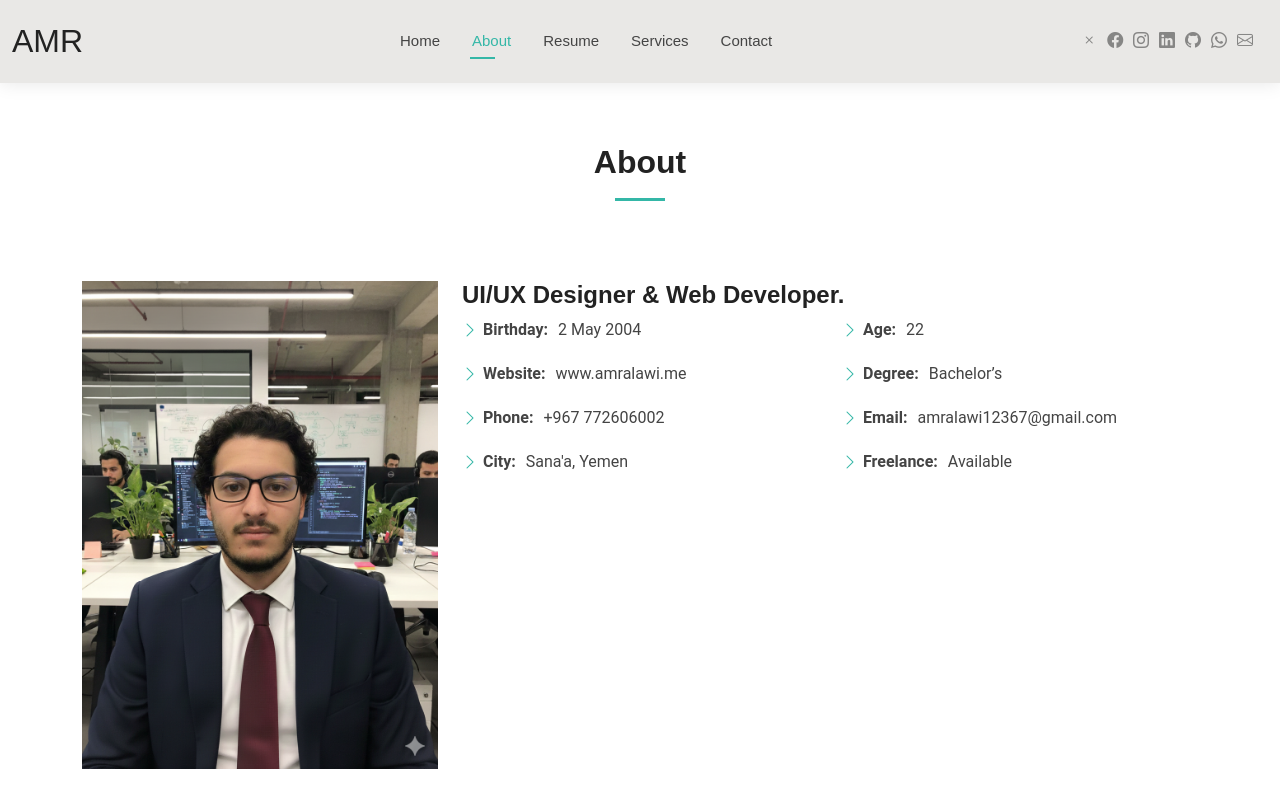
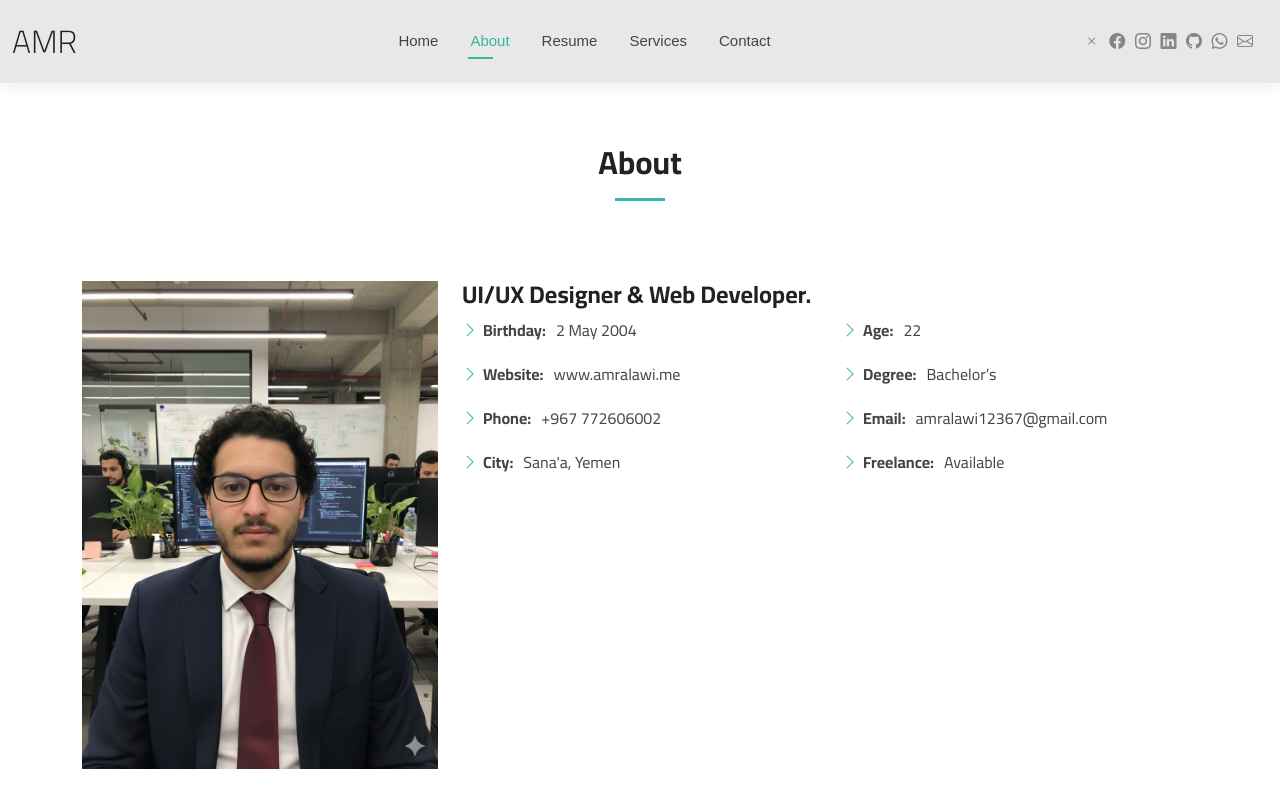
Before and after one commit to saadalawi1984-dev/CV_PROJECT, a plain HTML site: page about.html in a window 1280 px wide. Shown: the top 800 px of the page. Drawn offline with nearby package versions, Linux system fonts and the light colour scheme.

Commit message:
Update about.html

```diff
--- a/about.html
+++ b/about.html
@@ -11,6 +11,7 @@
   <!-- Favicons -->
   <link href="favicon.png" rel="icon">
   <link href="apple-touch-icon.png" rel="apple-touch-icon">
+  <link href="https://fonts.googleapis.com/css2?family=Cairo:wght@300;400;600;700&display=swap" rel="stylesheet">
 
   <!-- Vendor CSS Files (CDN) -->
   <link href="https://cdn.jsdelivr.net/npm/bootstrap@5.3.3/dist/css/bootstrap.min.css" rel="stylesheet">
```
